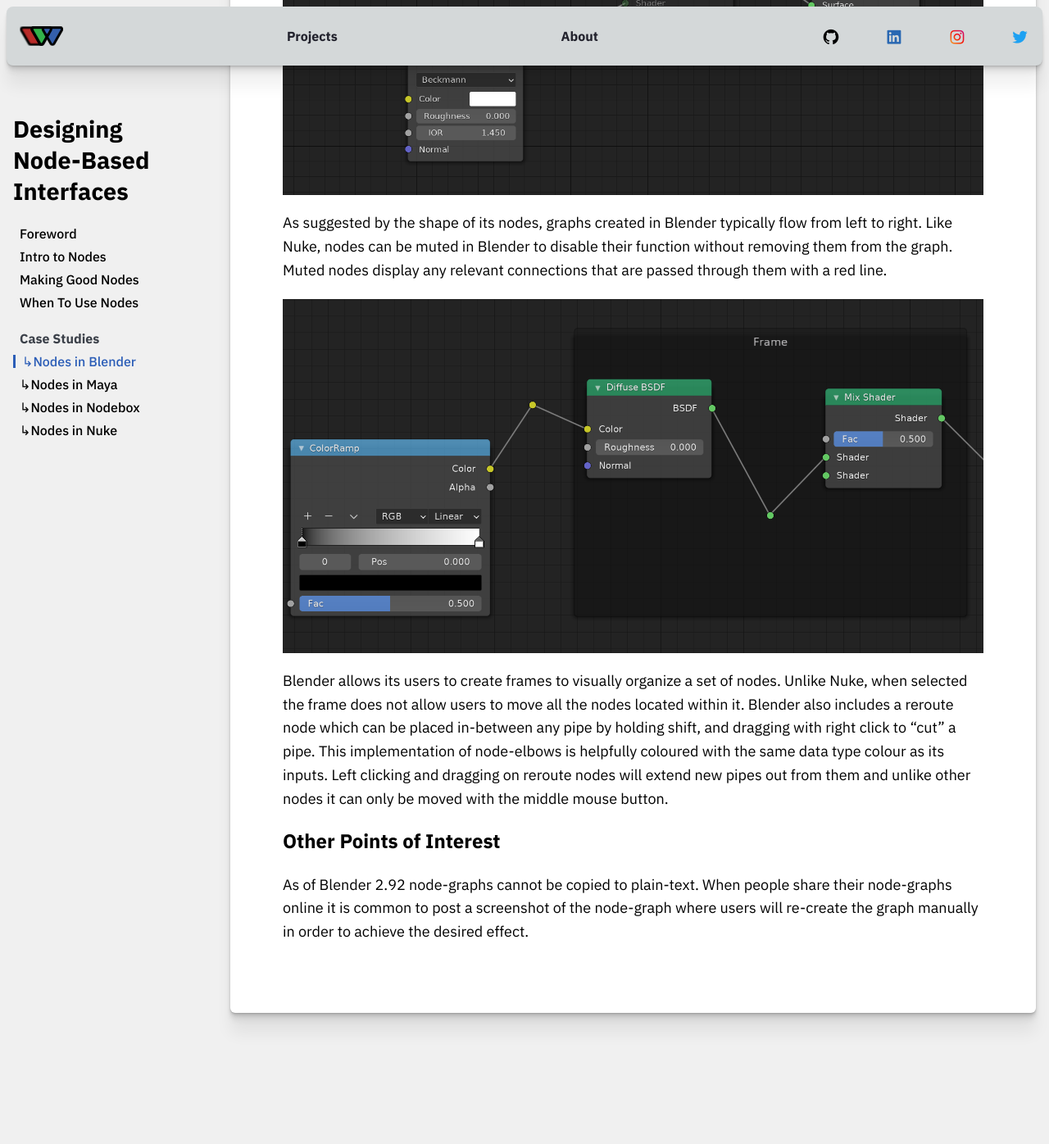
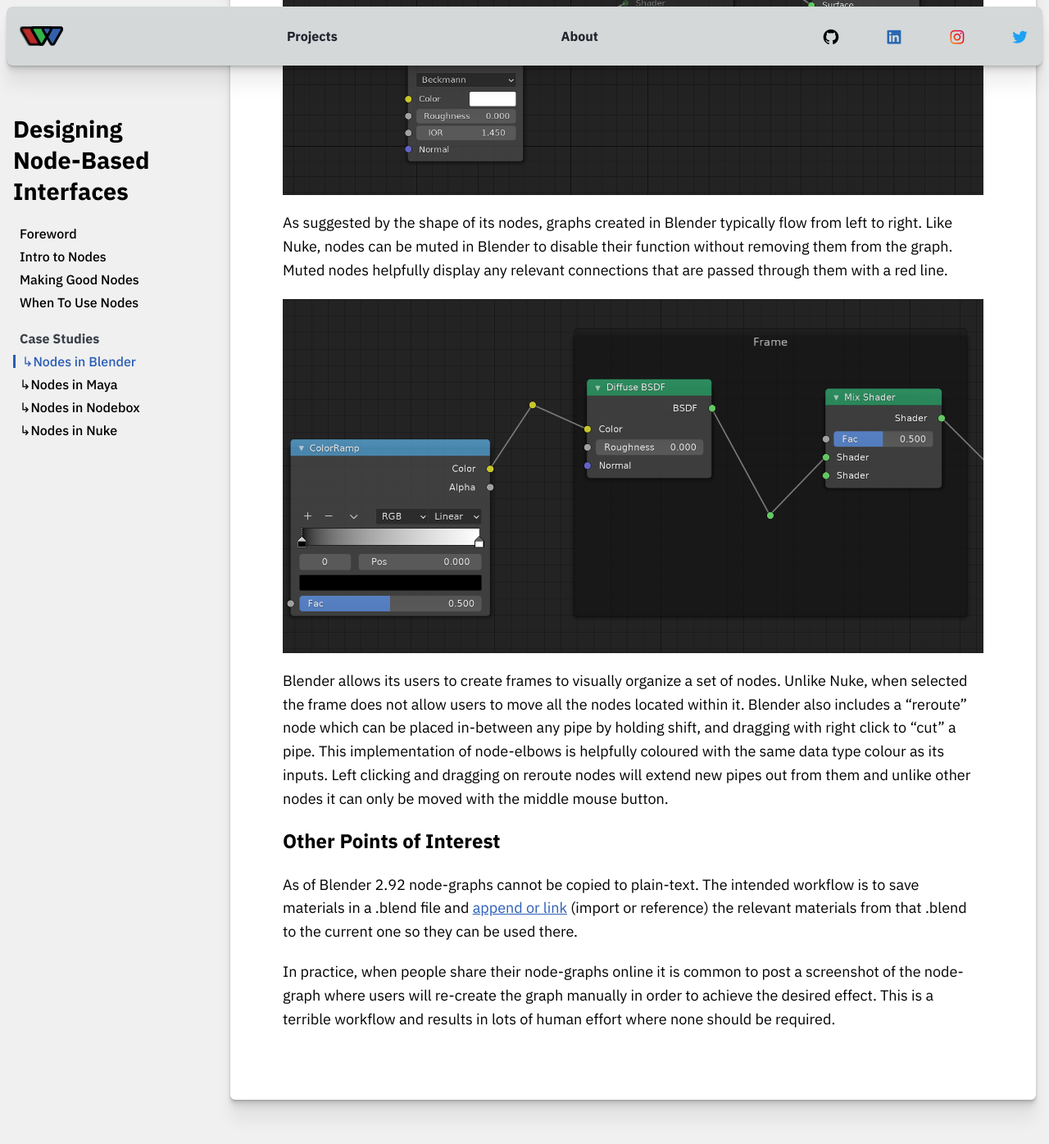
Before and after one commit to Shrinks99/node-based-interfaces, a Jekyll site: the page built from _collections/_casestudies/blender.md, in a window 1280 px wide and 1400 px high, scrolled down 3071 px. Shown: the top 1396 px of the window at 82% size. Built offline with Jekyll 4.4.1, drawn with Linux system fonts in a browser that asks for light colours; before the commit the page ends 4371 px from its top, so only the background shows below that.

Commit message:
Update blender.md

```diff
--- a/_collections/_casestudies/blender.md
+++ b/_collections/_casestudies/blender.md
@@ -30,12 +30,14 @@
 
 ![A typical node-graph in Blender](../img/casestudies/blender/blender-node-graph.png)
 
-As suggested by the shape of its nodes, graphs created in Blender typically flow from left to right.  Like Nuke, nodes can be muted in Blender to disable their function without removing them from the graph.  Muted nodes display any relevant connections that are passed through them with a red line.
+As suggested by the shape of its nodes, graphs created in Blender typically flow from left to right.  Like Nuke, nodes can be muted in Blender to disable their function without removing them from the graph.  Muted nodes helpfully display any relevant connections that are passed through them with a red line.
 
 ![Frames and reroute nodes in Blender](../img/casestudies/blender/blender-frame-reroute.png)
 
-Blender allows its users to create frames to visually organize a set of nodes.  Unlike Nuke, when selected the frame does not allow users to move all the nodes located within it.  Blender also includes a reroute node which can be placed in-between any pipe by holding shift, and dragging with right click to "cut" a pipe.  This implementation of node-elbows is helpfully coloured with the same data type colour as its inputs.  Left clicking and dragging on reroute nodes will extend new pipes out from them and unlike other nodes it can only be moved with the middle mouse button.
+Blender allows its users to create frames to visually organize a set of nodes.  Unlike Nuke, when selected the frame does not allow users to move all the nodes located within it.  Blender also includes a "reroute" node which can be placed in-between any pipe by holding shift, and dragging with right click to "cut" a pipe.  This implementation of node-elbows is helpfully coloured with the same data type colour as its inputs.  Left clicking and dragging on reroute nodes will extend new pipes out from them and unlike other nodes it can only be moved with the middle mouse button.
 
 ### Other Points of Interest
 
-As of Blender 2.92 node-graphs cannot be copied to plain-text.  When people share their node-graphs online it is common to post a screenshot of the node-graph where users will re-create the graph manually in order to achieve the desired effect.
+As of Blender 2.92 node-graphs cannot be copied to plain-text.  The intended workflow is to save materials in a .blend file and [append or link](https://docs.blender.org/manual/en/latest/files/linked_libraries/link_append.html) (import or reference) the relevant materials from that .blend to the current one so they can be used there.
+
+In practice, when people share their node-graphs online it is common to post a screenshot of the node-graph where users will re-create the graph manually in order to achieve the desired effect.  This is a terrible workflow and results in lots of human effort where none should be required.
```
